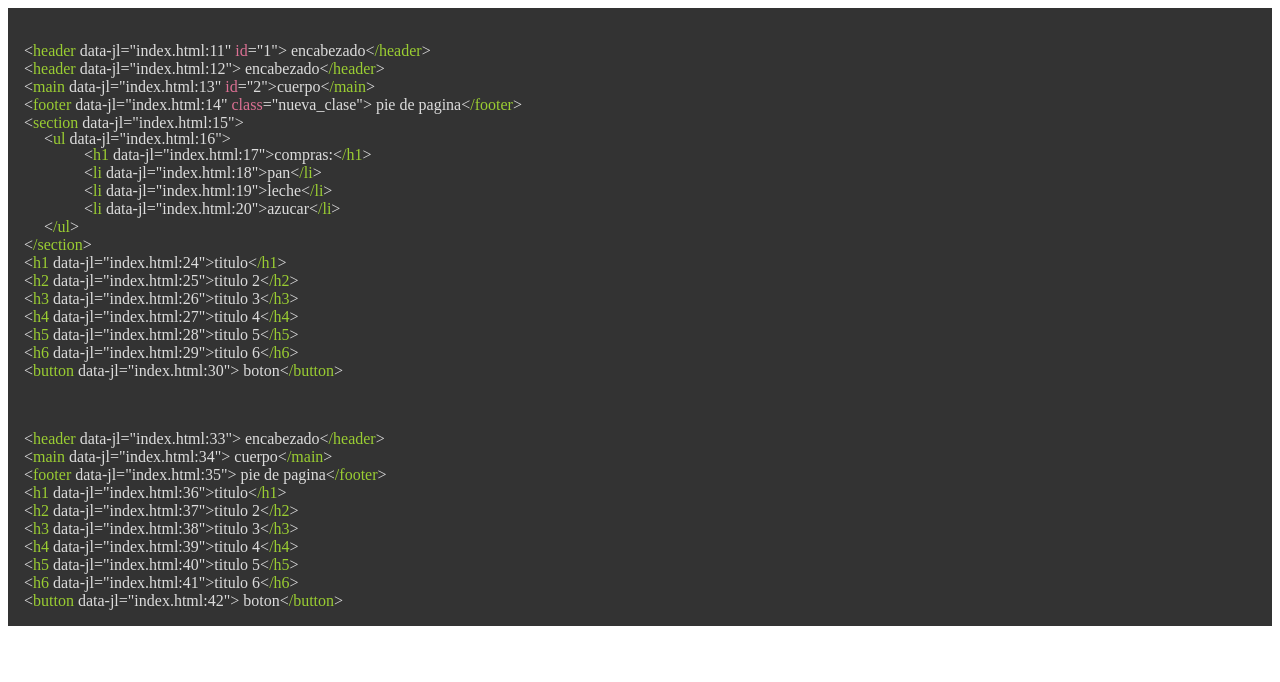
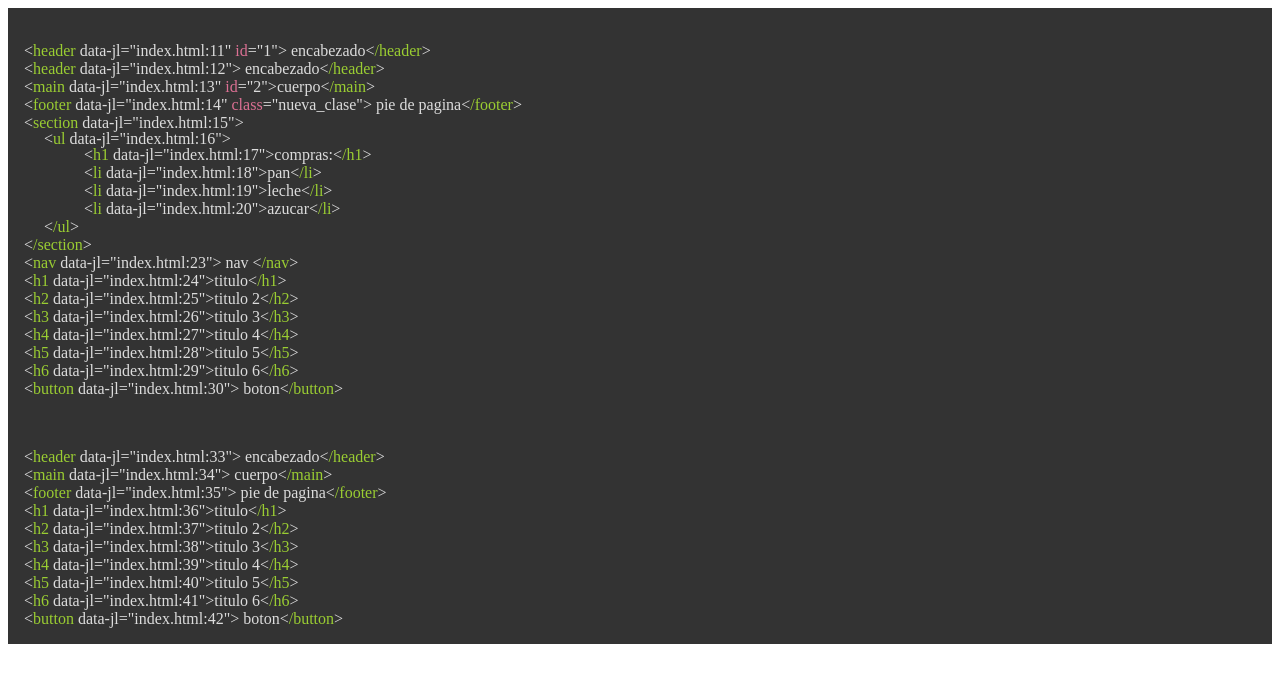
Before and after one commit to LionelStaricoff/paint-code, a plain HTML site: page index.html in a window 1280 px wide. Drawn offline with Linux system fonts and the light colour scheme.

Commit message:
agregando version y etiqueta nav

```diff
--- a/Paint.js
+++ b/Paint.js
@@ -66,6 +66,8 @@
             .replace(/<\/ul>/g, `&lt;<L style="color: ${this.etiquetas};">/ul</L>&gt;`)
             .replace(/<li/g, `<br> &lt;<L style="color: ${this.etiquetas};">li</L>`)
             .replace(/<\/li>/g, `&lt;<L style="color: ${this.etiquetas};">/li</L>&gt;`)
+            .replace(/<nav/g, `<br> &lt;<L style="color: ${this.etiquetas};">nav</L>`)
+            .replace(/<\/nav>/g, `&lt;<L style="color: ${this.etiquetas};">/nav</L>&gt;`)
 
             ;
 
--- a/index.html
+++ b/index.html
@@ -20,7 +20,7 @@
             <li>azucar</li>
         </ul>
       </section>
-
+        <nav> nav </nav>
         <h1>titulo</h1>
         <h2>titulo 2</h2>
         <h3>titulo 3</h3>
```
Also changed, not shown: README.md.
